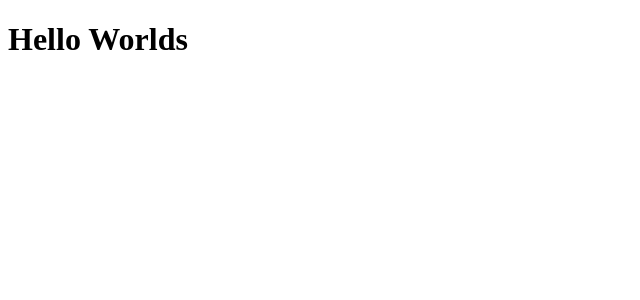
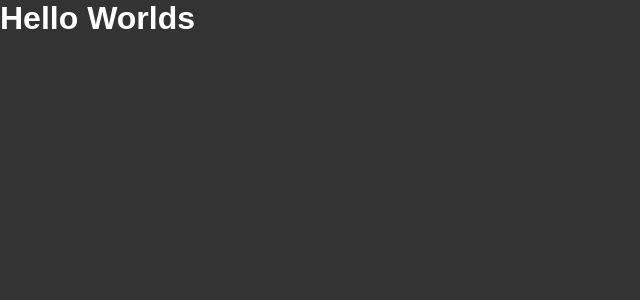
Before and after one commit to Brsantos197/Ignite-ReactJS, a React app in the folder 01_Github_Explorer/: page / in a window 1280 px wide. Shown: the top 300 px of the page, without its empty margins (0-640 px from the left). Built offline with nearby package versions, Linux system fonts and the light colour scheme.

Commit message:
Importando arquivo CSS

```diff
--- a/01_Github_Explorer/package.json
+++ b/01_Github_Explorer/package.json
@@ -18,7 +18,9 @@
     "@babel/preset-react": "^7.13.13",
     "babel-loader": "^8.2.2",
     "cross-env": "^7.0.3",
+    "css-loader": "^5.2.6",
     "html-webpack-plugin": "^5.3.1",
+    "style-loader": "^2.0.0",
     "webpack": "^5.38.1",
     "webpack-cli": "^4.7.0",
     "webpack-dev-server": "^3.11.2"
--- a/01_Github_Explorer/src/App.jsx
+++ b/01_Github_Explorer/src/App.jsx
@@ -1,3 +1,5 @@
+import './styles/global.css'
+
 export function App() {
 
     return <h1>Hello Worlds</h1>
--- /dev/null
+++ b/01_Github_Explorer/src/styles/global.css
@@ -0,0 +1,11 @@
+* {
+    margin: 0;
+    padding: 0;
+    box-sizing: border-box;
+}
+
+body {
+    font-family: Arial, Helvetica, sans-serif;
+    background: #333;
+    color: #FFF;
+}
--- a/01_Github_Explorer/webpack.config.js
+++ b/01_Github_Explorer/webpack.config.js
@@ -28,6 +28,11 @@
                 test: /\.jsx$/,
                 exclude: /node_modules/,
                 use: 'babel-loader',
+            },
+            {
+                test: /\.css$/,
+                exclude: /node_modules/,
+                use: ['style-loader', 'css-loader'],
             }
         ]
     }
```
Also changed, not shown: 1 other file (tests, documents, lock files or other folders).
